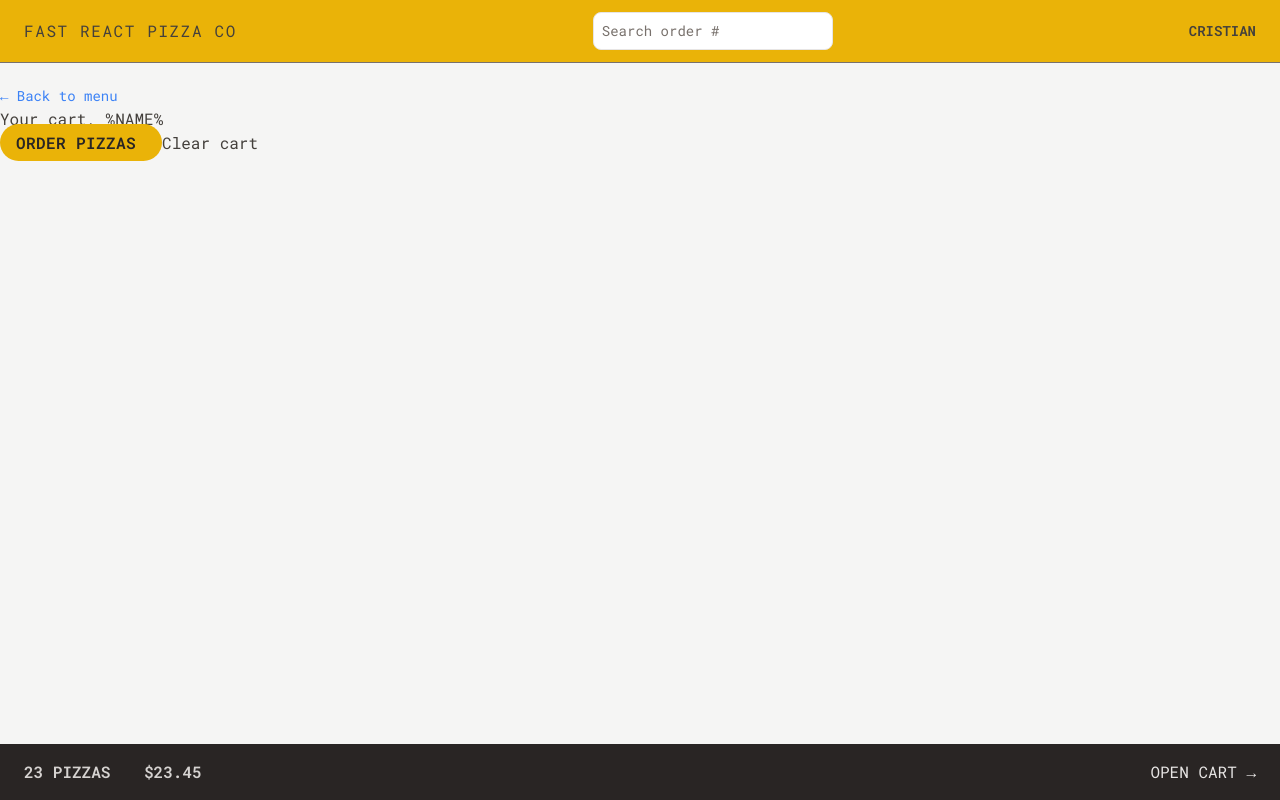
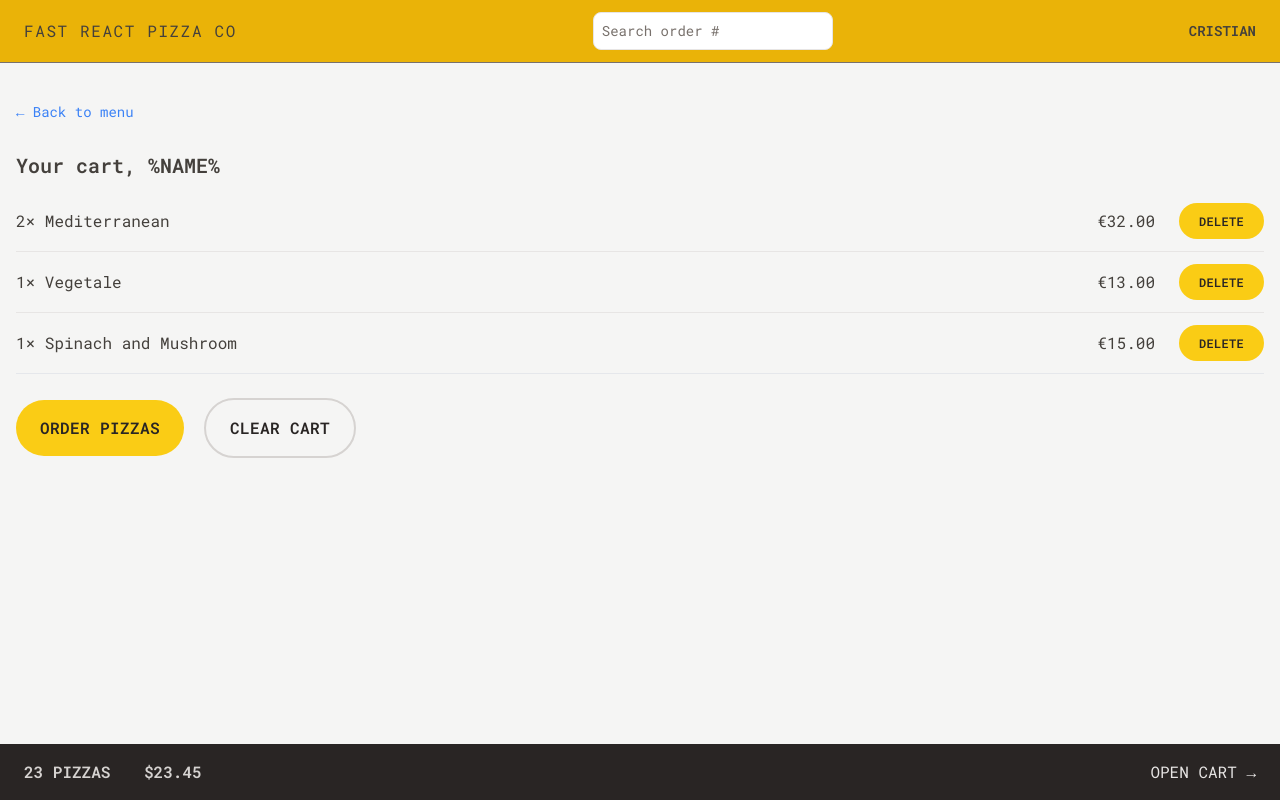
Before and after one commit to CristianLopes/fast-react-pizza, a React (Vite) app: page /cart in a window 1280 px wide. Built offline with nearby package versions, Linux system fonts and the light colour scheme.

Commit message:
style cart

```diff
--- a/index.html
+++ b/index.html
@@ -2,18 +2,38 @@
 <html lang="en">
   <head>
     <meta charset="UTF-8" />
-    <link rel="icon" type="image/svg+xml" href="/vite.svg" />
-    <meta name="viewport" content="width=device-width, initial-scale=1.0" />
+    <link
+      rel="icon"
+      type="image/svg+xml"
+      href="/vite.svg"
+    />
+    <meta
+      name="viewport"
+      content="width=device-width, initial-scale=1.0"
+    />
 
-    <link rel="preconnect" href="https://fonts.googleapis.com">
-    <link rel="preconnect" href="https://fonts.gstatic.com" crossorigin>
+    <link
+      rel="preconnect"
+      href="https://fonts.googleapis.com"
+    />
+    <link
+      rel="preconnect"
+      href="https://fonts.gstatic.com"
+      crossorigin
+    />
 
-    <link href="https://fonts.googleapis.com/css2?family=Roboto+Mono:ital,wght@0,100..700;1,100..700&display=swap" rel="stylesheet">
+    <link
+      href="https://fonts.googleapis.com/css2?family=Roboto+Mono:ital,wght@0,100..700;1,100..700&display=swap"
+      rel="stylesheet"
+    />
 
     <title>Vite + React</title>
   </head>
   <body class="bg-stone-100 text-stone-700">
     <div id="root"></div>
-    <script type="module" src="/src/main.jsx"></script>
+    <script
+      type="module"
+      src="/src/main.jsx"
+    ></script>
   </body>
 </html>
--- a/prettier.config.cjs
+++ /dev/null
@@ -1,4 +0,0 @@
-module.exports = {
-  plugins: [require("prettier-plugin-tailwindcss")],
-  singleQuote: true,
-};
--- a/src/features/cart/Cart.jsx
+++ b/src/features/cart/Cart.jsx
@@ -1,5 +1,6 @@
 import Button from '../../ui/Button';
-import LinkButton from '../../ui/LinkButton'
+import LinkButton from '../../ui/LinkButton';
+import CartItem from './CartItem';
 
 const fakeCart = [
   {
@@ -26,18 +27,26 @@ const fakeCart = [
 ];
 
 function Cart() {
+  var cart = fakeCart;
 
   return (
-    <div>
-      <LinkButton to="/menu">
-        &larr; Back to menu
-      </LinkButton>
+    <div className='p-4'>
+      <LinkButton to='/menu'>&larr; Back to menu</LinkButton>
 
-      <h2>Your cart, %NAME%</h2>
+      <h2 className='mt-7 text-xl font-semibold'>Your cart, %NAME%</h2>
 
-      <div>
-        <Button to="/order/new"> Order pizzas </Button>
-        <button>Clear cart</button>
+      <ul className='divide-y divide-stone-200 border-b mt-3'>
+        {cart.map((item) => (
+          <CartItem
+            item={item}
+            key={item.key}
+          />
+        ))}
+      </ul>
+
+      <div className='mt-6 space-x-5'>
+        <Button to='/order/new'> Order pizzas </Button>
+        <Button type='secondary'>Clear cart</Button>
       </div>
     </div>
   );
--- a/src/features/cart/CartItem.jsx
+++ b/src/features/cart/CartItem.jsx
@@ -1,15 +1,17 @@
+import Button from '../../ui/Button';
 import { formatCurrency } from '../../utils/helpers';
 
 function CartItem({ item }) {
   const { pizzaId, name, quantity, totalPrice } = item;
 
   return (
-    <li>
-      <p>
+    <li className='py-3 sm:flex sm:items-center sm:justify-between'>
+      <p className='mb-0'>
         {quantity}&times; {name}
       </p>
-      <div>
+      <div className='flex items-center justify-between sm:gap-6'>
         <p>{formatCurrency(totalPrice)}</p>
+        <Button type='small'>DELETE</Button>
       </div>
     </li>
   );
--- a/src/ui/Button.jsx
+++ b/src/ui/Button.jsx
@@ -1,17 +1,40 @@
-import { Link } from "react-router-dom";
+import { Link } from 'react-router-dom';
 
-function Button({ children, disabled, to }) {
-    const className = 'bg-yellow-500 px-4 py-2 rounded-full font-semibold uppercase tracking-wide text-stone-800 hover:bg-yellow-600 hover:text-stone-200 transition-colors duration-300 focus:bg-yellow-400 focus:outline-none focus:ring focus:ring-offset-2 focus:ring-yellow-300 disabled:cursor-not-allowed';
+function Button({ children, disabled, to, type }) {
+  const base =
+    'inline-block rounded-full bg-yellow-400 font-semibold uppercase tracking-wide text-stone-800 hover:bg-yellow-600 hover:text-stone-200 transition-colors duration-300 focus:bg-yellow-400 focus:outline-none focus:ring focus:ring-offset-2 focus:ring-yellow-300 disabled:cursor-not-allowed';
 
-    if (to) {
-        return <Link to={to} className={className}> {children} </Link>
-    }
+  const styles = {
+    primary: base + 'px-4 py-3 md:px-6 md:py-4',
+    small: base + 'px-4 py-2 md:px-5 md:py-2.5 text-xs',
+    secondary:
+      'inline-block rounded-full border-2 border-stone-300 font-semibold uppercase tracking-wide text-stone-800 hover:bg-stone-600 hover:text-stone-200 transition-colors duration-300 focus:bg-stone-400 focus:outline-none focus:ring focus:ring-offset-2 focus:ring-stone-300 disabled:cursor-not-allowed px-4 py-3 md:px-6 md:py-4',
+  };
 
+  if (!type) {
+    type = 'primary';
+  }
+
+  if (to) {
     return (
-        <button disabled={disabled} className={className}>
-            {children}
-        </button>
-    )
+      <Link
+        to={to}
+        className={styles[type]}
+      >
+        {' '}
+        {children}{' '}
+      </Link>
+    );
+  }
+
+  return (
+    <button
+      disabled={disabled}
+      className={styles[type]}
+    >
+      {children}
+    </button>
+  );
 }
 
-export default Button
+export default Button;
```
Also changed, not shown: tailwind.config.js (+5 -5 lines).
